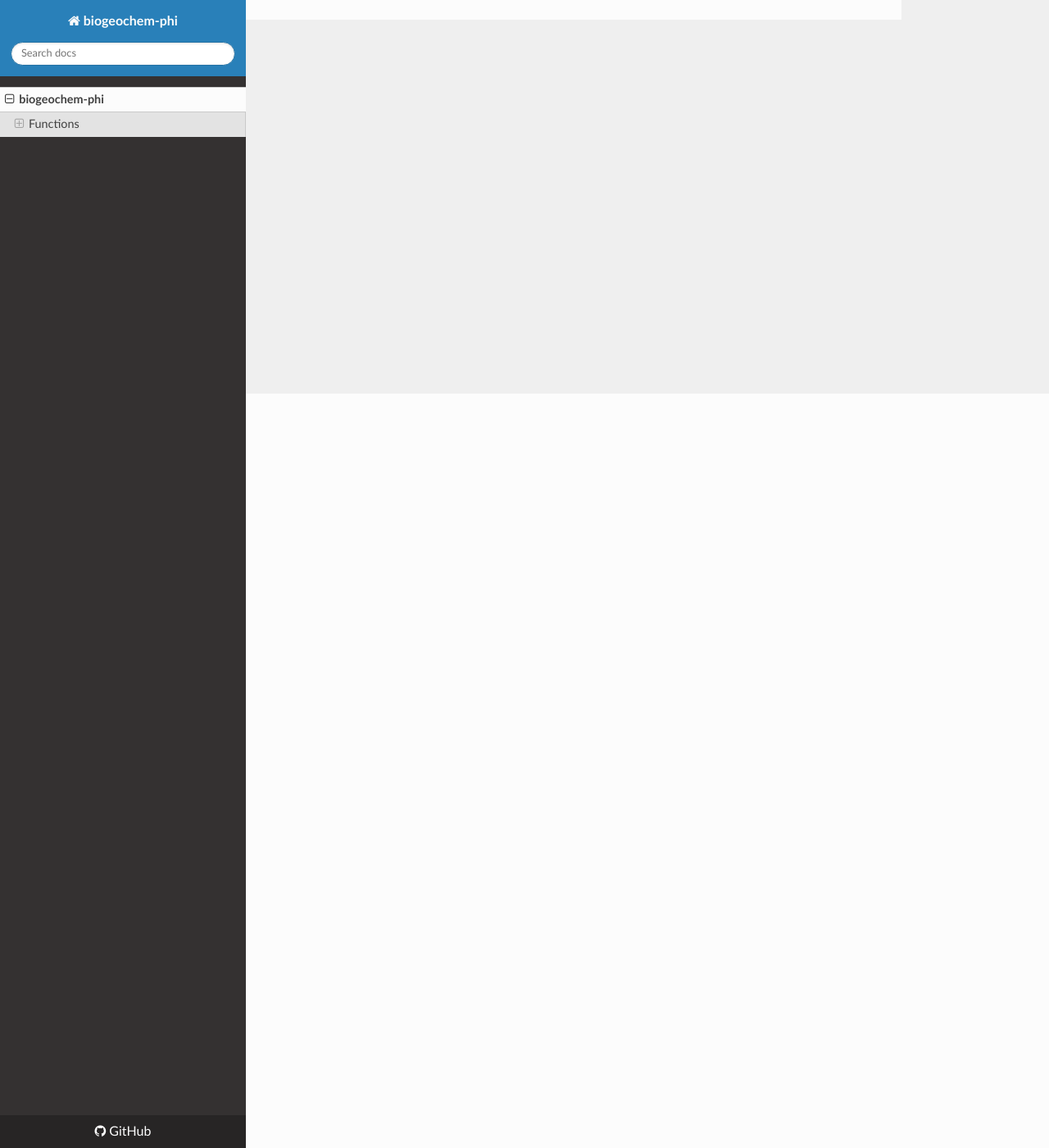
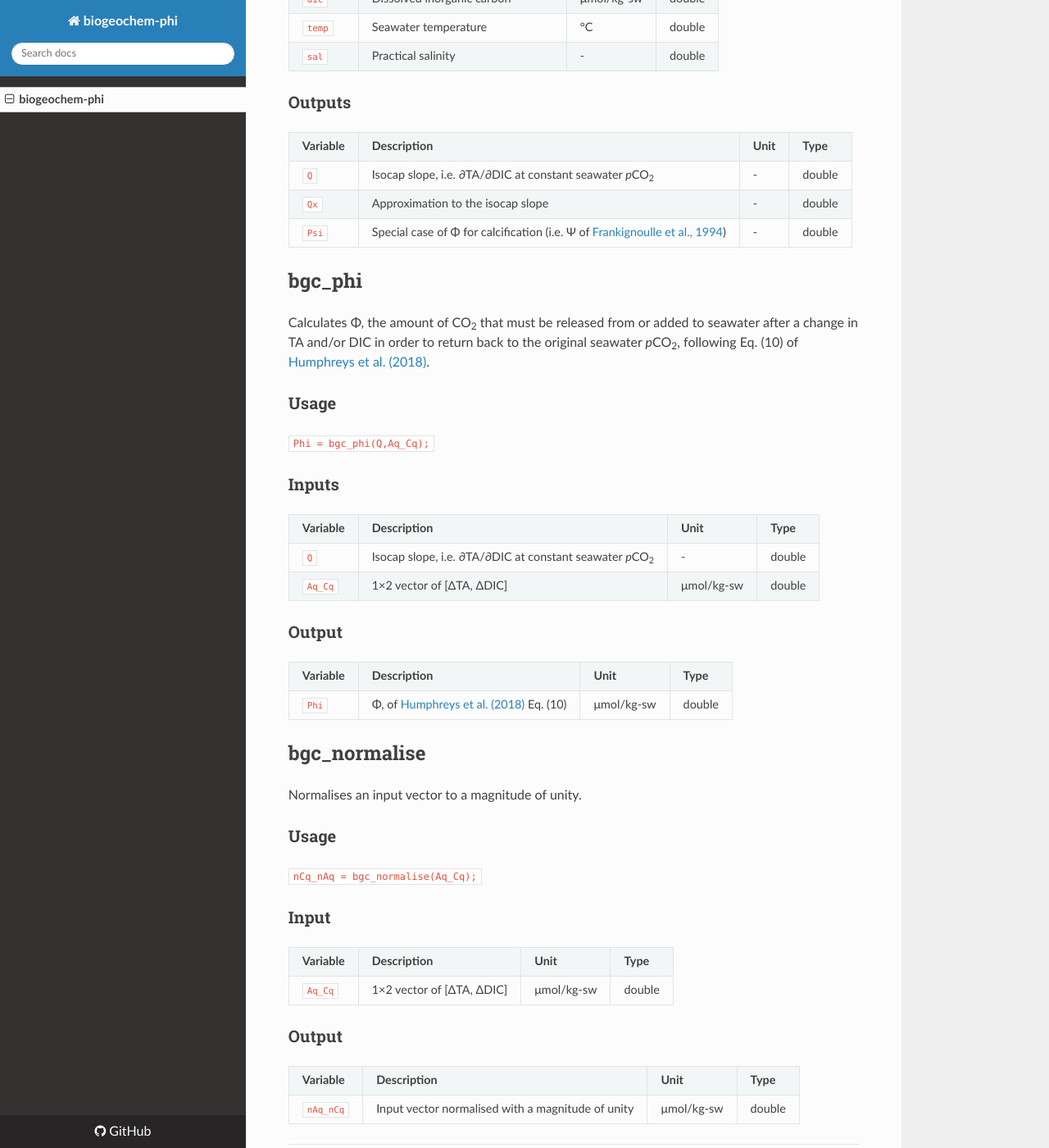
Before and after one commit to mvdh7/biogeochem-phi, an MkDocs documentation site: the page built from docs/index.md, in a window 1280 px wide and 1400 px high, scrolled down 920 px. Shown: the whole window at 82% size. Built offline with MkDocs 1.6.1, drawn with Linux system fonts in a browser that asks for light colours; nearby versions of some CDN libraries; some of the changed text lies outside the part shown.

Commit message:
First draft documentation for all functions

```diff
--- a/docs/index.md
+++ b/docs/index.md
@@ -1,16 +1,26 @@
 # biogeochem-phi
 
+The MATLAB functions in [the biogeochem-phi repository](https://github.com/mvdh7/biogeochem-phi) evaluate the different equations presented by <a href="https://doi.org/10.1016/j.marchem.2017.12.006">Humphreys et al. (2018)</a>.
 
+# Installation
 
-## Functions
+Add all MATLAB functions from [the biogeochem-phi repository](https://github.com/mvdh7/biogeochem-phi) to your MATLAB path.
 
-### bgc_isocap
+## Dependencies
 
-#### Usage
+To work correctly, the biogeochem-phi functions also require that you download the MATLAB functions from [oceancarb-constants](https://github.com/mvdh7/oceancarb-constants), and add them to your MATLAB path.
+
+# Functions
+
+## bgc_isocap
+
+Evaluates the isocapnic quotient (<i>Q</i>) following Eq. (8) of <a href="https://doi.org/10.1016/j.marchem.2017.12.006">Humphreys et al. (2018)</a>; its approximation, following their Eq. (6); and the "released CO<sub>2</sub>:precipitated carbonate ratio" for calcification, of <a href="https://doi.org/10.4319/lo.1994.39.2.0458">Frankignoulle et al. (1994)</a>.
+
+### Usage
 
 `[Q, Qx, Psi] = bgc_isocap(pco2, dic, temp, sal);`
 
-#### Inputs
+### Inputs
 
 <table><tr>
 
@@ -44,7 +54,7 @@
 <td>double</td>
 </tr></table>
 
-#### Outputs
+### Outputs
 
 <table><tr>
 
@@ -67,9 +77,93 @@
 </tr><tr>
 
 <td><code>Psi</code></td>
-<td>Special case of Φ for calcification (i.e. Ψ of <a href="https://doi.org/10.4319/lo.1994.39.2.0458" target="_blank">Frankignoulle et al., 1994</a>)</td>
+<td>Special case of Φ for calcification (i.e. Ψ of <a href="https://doi.org/10.4319/lo.1994.39.2.0458">Frankignoulle et al., 1994</a>)</td>
 <td>-</td>
 <td>double</td>
 </tr></table>
 
-### bgc_normalise
+## bgc_phi
+
+Calculates Φ, the amount of CO<sub>2</sub> that must be released from or added to seawater after a change in TA and/or DIC in order to return back to the original seawater <i>p</i>CO<sub>2</sub>, following Eq. (10) of <a href="https://doi.org/10.1016/j.marchem.2017.12.006">Humphreys et al. (2018)</a>.
+
+### Usage
+
+`Phi = bgc_phi(Q,Aq_Cq);`
+
+### Inputs
+
+<table><tr>
+
+<td><b>Variable</b></td>
+<td><b>Description</b></td>
+<td><b>Unit</b></td>
+<td><b>Type</b></td>
+</tr><tr>
+
+<td><code>Q</code></td>
+<td>Isocap slope, i.e. ∂TA/∂DIC at constant seawater <i>p</i>CO<sub>2</sub></td>
+<td>-</td>
+<td>double</td>
+</tr><tr>
+
+<td><code>Aq_Cq</code></td>
+<td>1×2 vector of [ΔTA, ΔDIC]</td>
+<td>μmol/kg-sw</td>
+<td>double</td>
+</tr></table>
+
+### Output
+
+<table><tr>
+
+<td><b>Variable</b></td>
+<td><b>Description</b></td>
+<td><b>Unit</b></td>
+<td><b>Type</b></td>
+</tr><tr>
+
+<td><code>Phi</code></td>
+<td>Φ, of <a href="https://doi.org/10.1016/j.marchem.2017.12.006">Humphreys et al. (2018)</a> Eq. (10)</td>
+<td>μmol/kg-sw</td>
+<td>double</td>
+</tr></table>
+
+## bgc_normalise
+
+Normalises an input vector to a magnitude of unity.
+
+### Usage
+
+`nCq_nAq = bgc_normalise(Aq_Cq);`
+
+### Input
+
+<table><tr>
+
+<td><b>Variable</b></td>
+<td><b>Description</b></td>
+<td><b>Unit</b></td>
+<td><b>Type</b></td>
+</tr><tr>
+
+<td><code>Aq_Cq</code></td>
+<td>1×2 vector of [ΔTA, ΔDIC]</td>
+<td>μmol/kg-sw</td>
+<td>double</td>
+</tr></table>
+
+### Output
+
+<table><tr>
+
+<td><b>Variable</b></td>
+<td><b>Description</b></td>
+<td><b>Unit</b></td>
+<td><b>Type</b></td>
+</tr><tr>
+
+<td><code>nAq_nCq</code></td>
+<td>Input vector normalised with a magnitude of unity</td>
+<td>μmol/kg-sw</td>
+<td>double</td>
+</tr></table>
```
